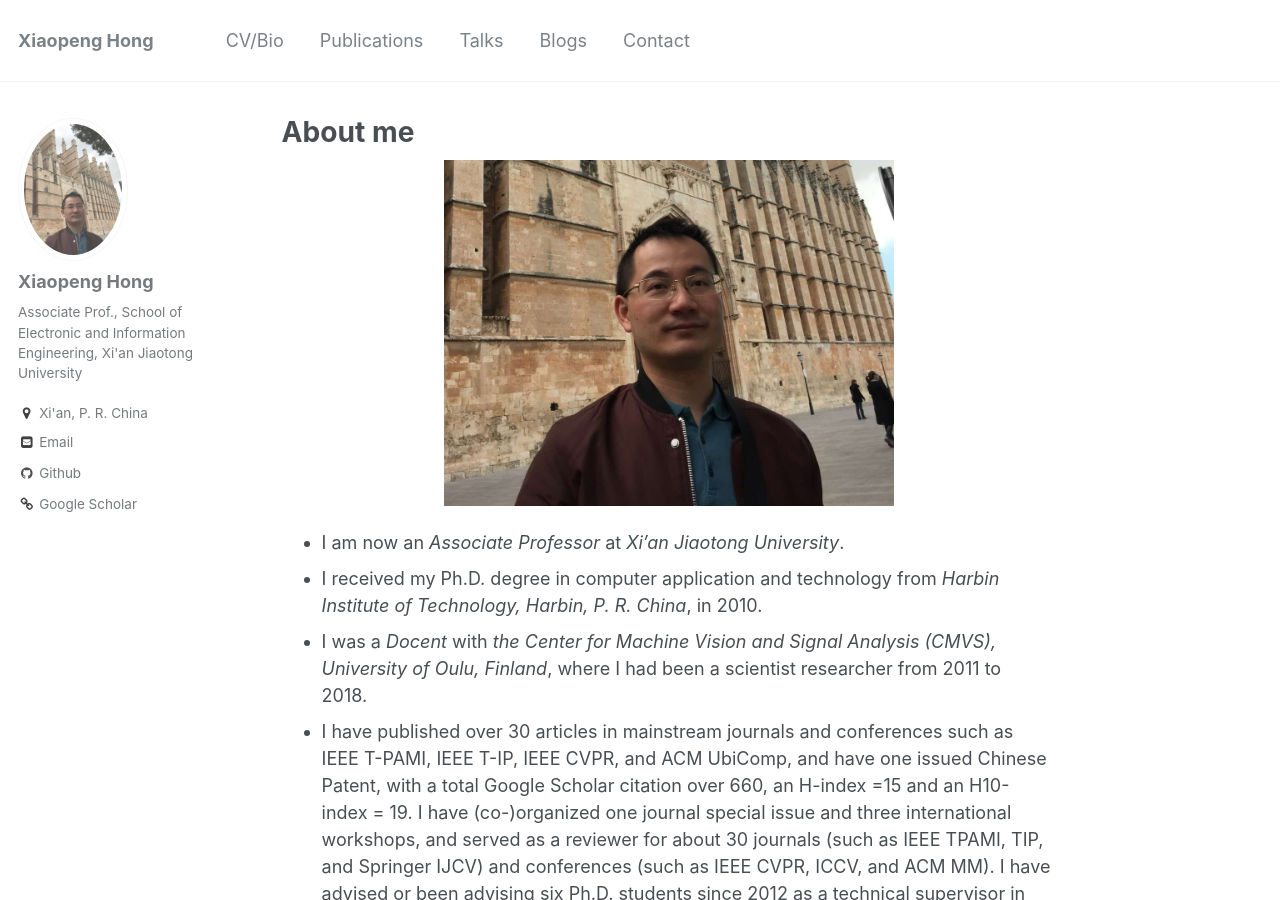
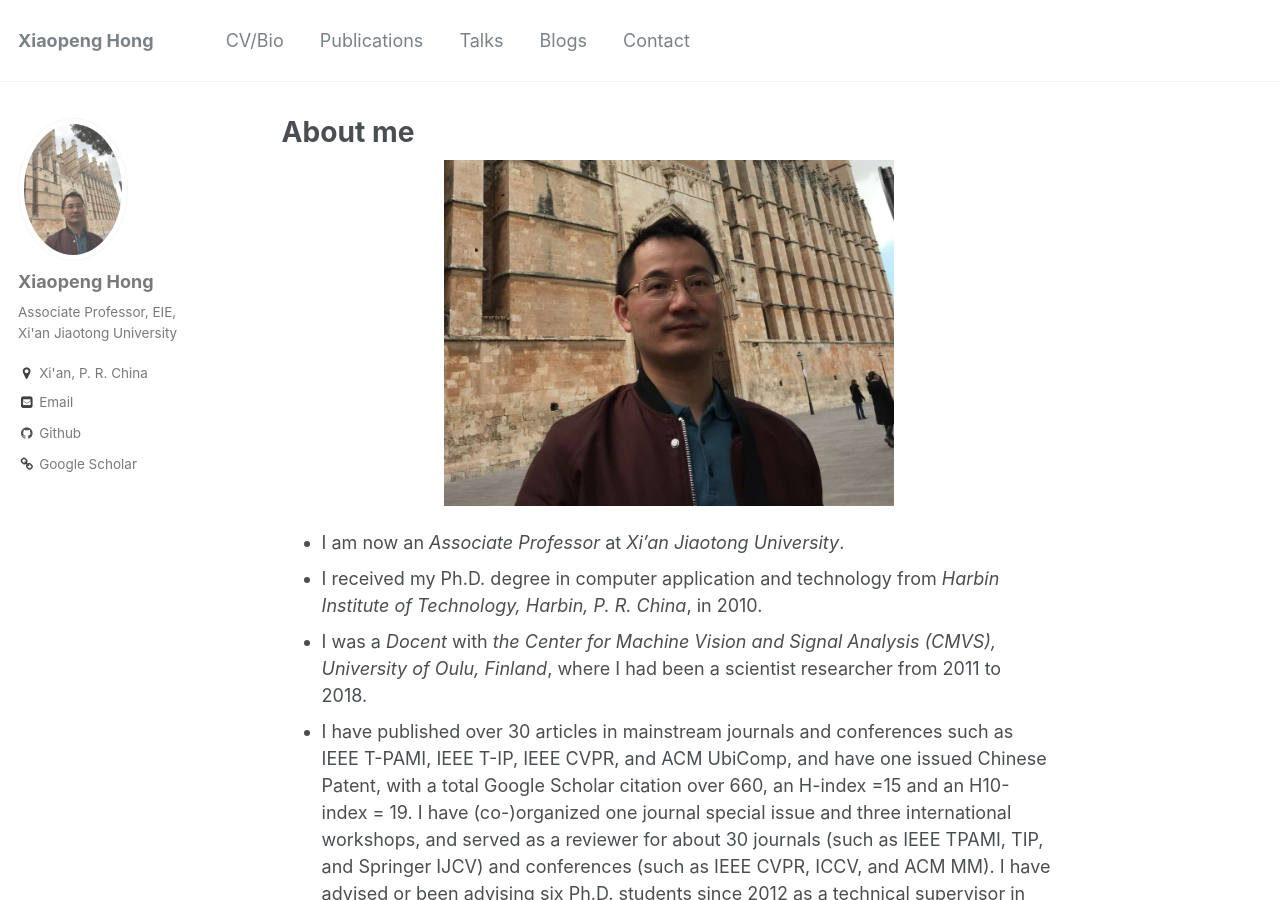
Before and after one commit to xiaopenghong/xiaopenghong.github.io, a Jekyll site: the page built from _pages/about.md, in a window 1280 px wide and 900 px high. Built offline with Jekyll 4.4.1, drawn with Linux system fonts in a browser that asks for light colours.

Commit message:
Update _config.yml

```diff
--- a/_config.yml
+++ b/_config.yml
@@ -79,7 +79,7 @@ analytics:
 author:
   name             : "Xiaopeng Hong"
   avatar           : "xiaopeng.jpg"
-  bio              : "Associate Prof., School of Electronic and Information Engineering, Xi'an Jiaotong University"
+  bio              : "Associate Professor, EIE, Xi'an Jiaotong University"
   location         : "Xi'an, P. R. China"
   employer         :
   googlescholar    : "https://scholar.google.com/citations?user=x3X-qysAAAAJ&hl=en"
```
